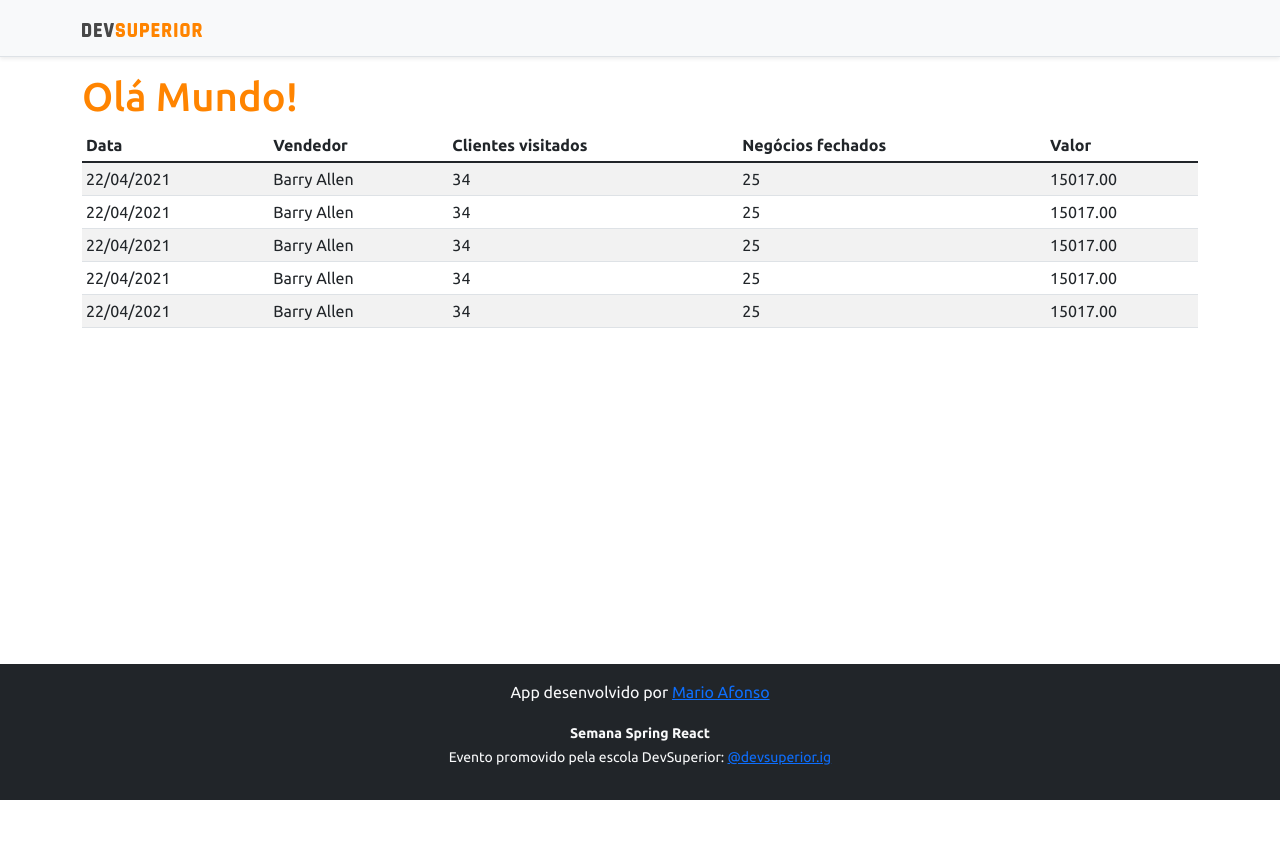
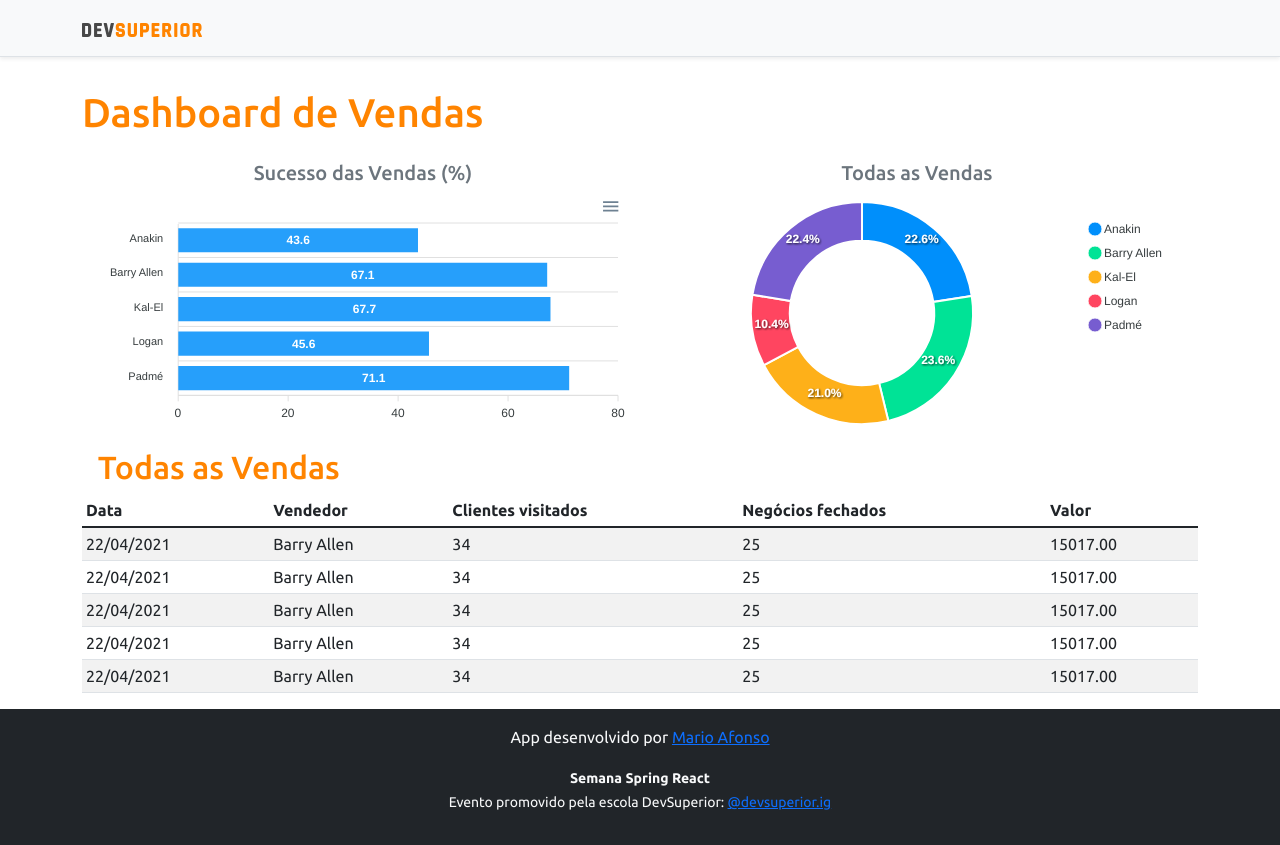
Before and after one commit to MarioAfonsoTI/projeto-sds5, a React (Create React App) app in the folder frontend/: page / in a window 1280 px wide. Before the commit the page ends 800 px from the top, so only its background shows below. Built offline with nearby package versions, Linux system fonts and the light colour scheme.

Commit message:
Static charts

```diff
--- a/frontend/package.json
+++ b/frontend/package.json
@@ -11,8 +11,10 @@
     "@types/node": "^12.0.0",
     "@types/react": "^17.0.0",
     "@types/react-dom": "^17.0.0",
+    "apexcharts": "^3.29.0",
     "bootstrap": "^5.1.3",
     "react": "^17.0.2",
+    "react-apexcharts": "^1.3.9",
     "react-dom": "^17.0.2",
     "react-scripts": "4.0.3",
     "typescript": "^4.1.2",
--- a/frontend/src/App.tsx
+++ b/frontend/src/App.tsx
@@ -1,17 +1,34 @@
 import NavBar from 'components';
+import BarChart from 'components/BarChart';
 import DataTable from 'components/DataTable';
+import DonutChart from 'components/DonutChart';
 import Footer from 'components/Footer';
 import React from 'react';
 
 function App() {
   return (
     <><NavBar />
-    <div className="container">
-      <h1 className="text-primary">Olá Mundo!</h1>
+      <div className="container">
+        <h1 className="text-primary py-3">Dashboard de Vendas</h1>
 
-      <DataTable />
-    </div>
-    <Footer /></>
+        <div className="row px-3">
+          <div className="col-sm-6">
+            <h5 className="text-center text-secondary">Sucesso das Vendas (%)</h5>
+            <BarChart />
+          </div>
+
+          <div className="col-sm-6">
+            <h5 className="text-center text-secondary">Todas as Vendas</h5>
+            <DonutChart />
+          </div>
+        </div>
+
+        <div className="row px-3">
+          <h2 className="text-primary">Todas as Vendas</h2>
+        </div>
+        <DataTable />
+      </div>
+      <Footer /></>
   );
 }
 
--- /dev/null
+++ b/frontend/src/components/BarChart/index.tsx
@@ -0,0 +1,34 @@
+import Chart from 'react-apexcharts';
+
+const BarChart = () => {
+    const options = {
+        plotOptions: {
+            bar: {
+                horizontal: true,
+            }
+        },
+    };
+
+    const mockData = {
+        labels: {
+            categories: ['Anakin', 'Barry Allen', 'Kal-El', 'Logan', 'Padmé']
+        },
+        series: [
+            {
+                name: "% Sucesso",
+                data: [43.6, 67.1, 67.7, 45.6, 71.1]
+            }
+        ]
+    };
+
+    return (
+        <Chart
+            options={{ ...options, xaxis: mockData.labels}}
+            series={mockData.series}
+            type="bar"
+            height="240"
+        />
+    );
+}
+
+export default BarChart;
--- /dev/null
+++ b/frontend/src/components/DonutChart/index.tsx
@@ -0,0 +1,25 @@
+import Chart from 'react-apexcharts';
+
+const DonutChart = () => {
+    const mockData = {
+        series: [477138, 499928, 444867, 220426, 473088],
+        labels: ['Anakin', 'Barry Allen', 'Kal-El', 'Logan', 'Padmé']
+    }
+
+    const options = {
+        legend: {
+            show: true
+        }
+    }
+
+    return (
+        <Chart
+            options={{ ...options, labels: mockData.labels}}
+            series={mockData.series}
+            type="donut"
+            height="240"
+        />
+    );
+}
+
+export default DonutChart;
```
Also changed, not shown: 1 other file (tests, documents, lock files or other folders).
